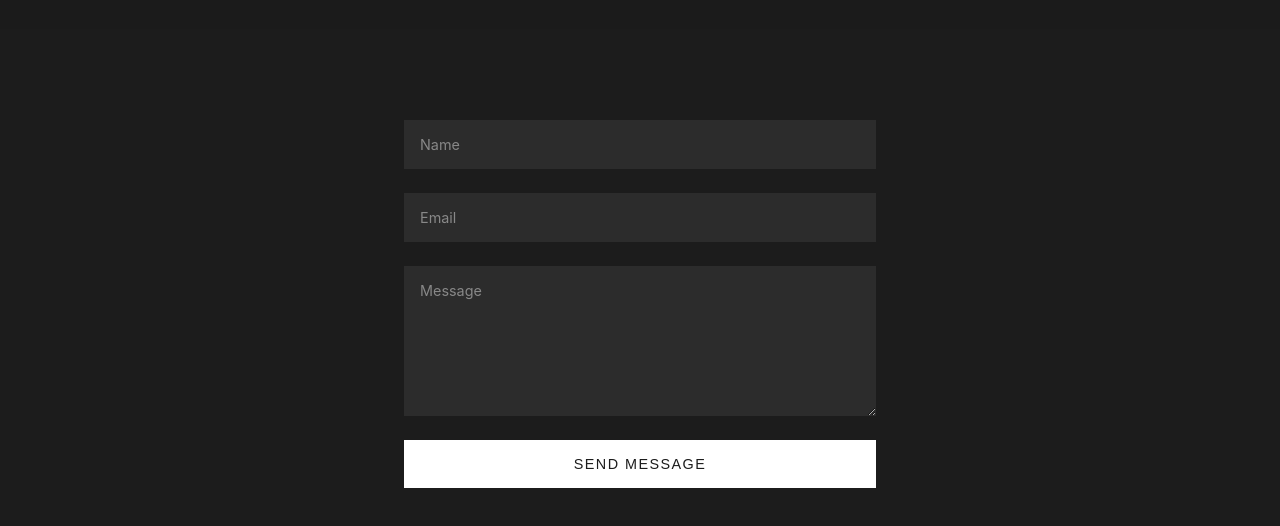
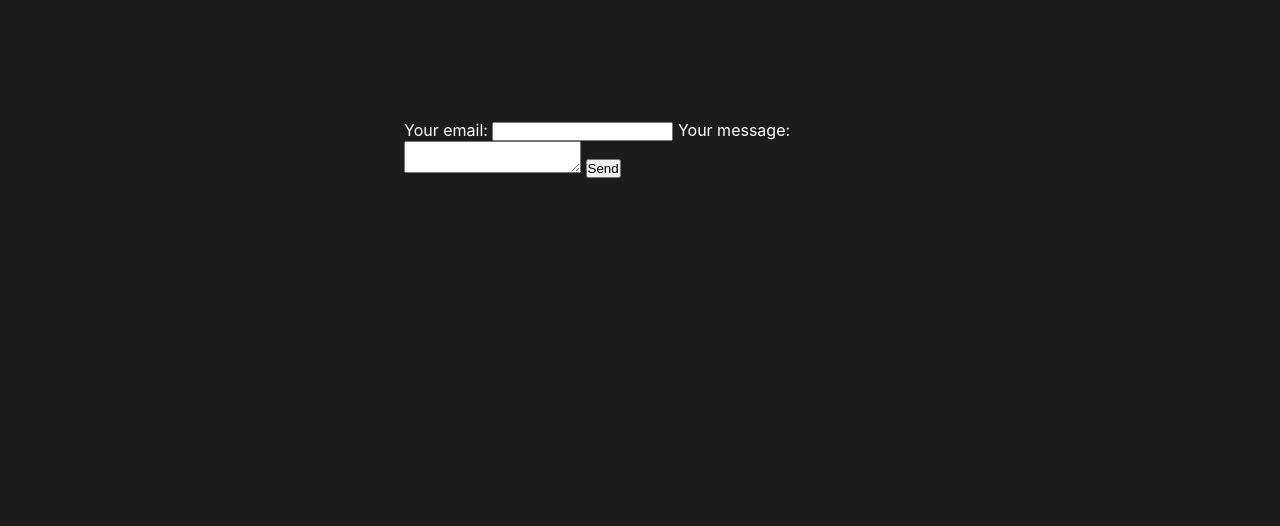
Before and after one commit to julzKB/julzkb.github.io, a plain HTML site: page contact.html in a window 1280 px wide. Shown: the part 64-590 px from the top of the page. Drawn offline with Linux system fonts and the light colour scheme; a web font is replaced by a local one.

Commit message:
something

```diff
--- a/contact.html
+++ b/contact.html
@@ -149,11 +149,21 @@
     </header>
 
     <div class="contact-container">
-        <form class="contact-form" action="https://formspree.io/julien.leveugle@gmail.com" method="POST">
-            <input type="text" name="name" placeholder="Name" required>
-            <input type="email" name="email" placeholder="Email" required>
-            <textarea name="message" placeholder="Message" required></textarea>
-            <button type="submit">Send Message</button>
+<!-- modify this form HTML and place wherever you want your form -->
+        <form
+        action="https://formspree.io/f/mnnjpknv"
+        method="POST"
+        >
+        <label>
+            Your email:
+            <input type="email" name="email">
+        </label>
+        <label>
+            Your message:
+            <textarea name="message"></textarea>
+        </label>
+        <!-- your other form fields go here -->
+        <button type="submit">Send</button>
         </form>
     </div>
 
```
